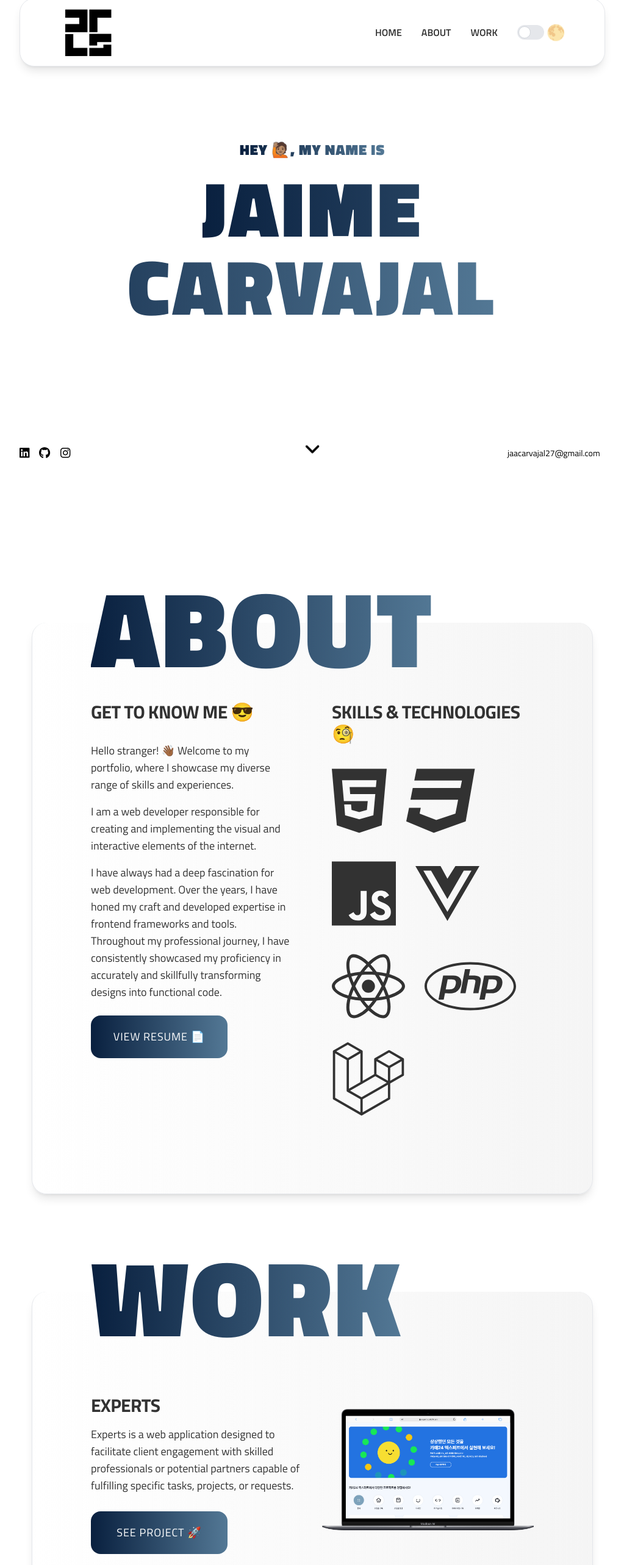
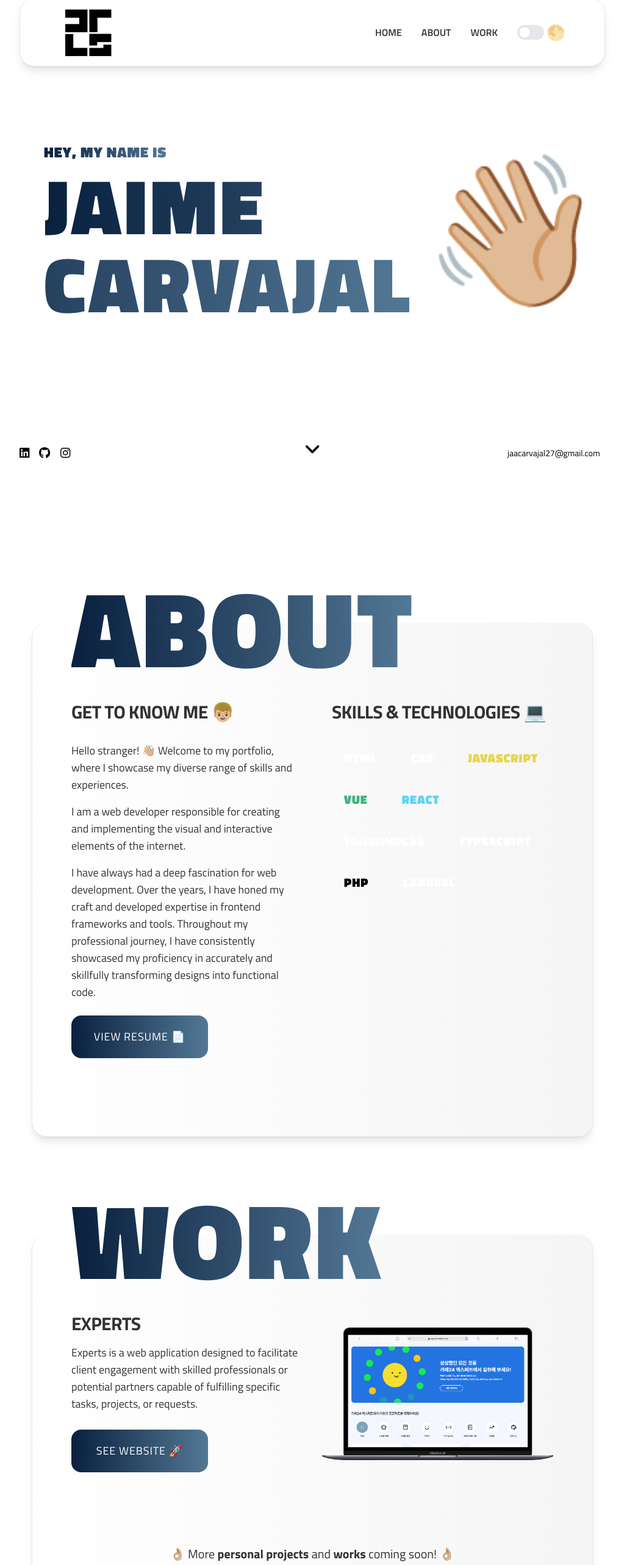
Before and after one commit to JAACarvajal/jaimecarvajal.github.io, a Vue app: page / in a window 1280 px wide. Shown: the part 19-2585 px from the top of the page at 61% size, without its empty margins (128-1151 px from the left). Built offline with nearby package versions, Linux system fonts and the light colour scheme.

Commit message:
minor UI changes in projects

```diff
--- a/src/components/About.vue
+++ b/src/components/About.vue
@@ -17,7 +17,7 @@
           <h3 ref="get_to_know_title"
             class="text-center lp:text-left font-bold text-xl tb:text-2xl lp:text-3xl tracking-tight opacity-0 translate-x-20 duration-700"
             :class="isViewed ? setSlideAnimationClasses('get_to_know_title', 400) : ''">
-            GET TO KNOW ME 😎
+            GET TO KNOW ME 👦🏼
           </h3>
 
           <!-- Descriptions -->
@@ -40,20 +40,19 @@
           <h3 ref="skills_and_tech_title"
             class="text-center lp:text-left font-bold text-xl tb:text-2xl lp:text-3xl tracking-tight opacity-0 translate-x-20 duration-700"
             :class="isViewed ? setSlideAnimationClasses('skills_and_tech_title', 600) : ''">
-            SKILLS & TECHNOLOGIES 🧐
+            SKILLS & TECHNOLOGIES 💻
           </h3>
 
           <!-- Skills section -->
           <div ref="skills_and_tech_desc"
-            class="flex flex-row flex-wrap justify-center lp:justify-start gap-8 opacity-0 translate-x-20 duration-700"
+            class="flex flex-row flex-wrap justify-center lp:justify-start gap-4 text-xl opacity-0 translate-x-20 duration-700"
             :class="isViewed ? setSlideAnimationClasses('skills_and_tech_desc', 700) : ''">
             <div v-for="(skill, index) in skillsList" :key="index"
-              class="flex tb:hidden flex-row justify-center items-center gap-2">
-              <Icon :iconName="skill.icon_name" style="font-size: 2em;" />
-            </div>
-            <div v-for="(skill, index) in skillsList" :key="index"
-              class="hidden tb:flex flex-row justify-center items-center gap-2">
-              <Icon :iconName="skill.icon_name" style="font-size: 4em;" />
+              class="flex flex-row justify-center items-center gap-2">
+              <div
+                class="py-3 px-5 font-extrabold tracking-wider bg-transparent rounded-lg duration-1000 translate-y-0 hover:-translate-y-1 hover:duration-200"
+                :class="skill.color_class">
+                {{ skill.name }}</div>
             </div>
           </div>
         </div>
@@ -67,12 +66,10 @@
 <script>
 import { about_descriptions, skills } from '../constants';
 import Section from "./reusable/Section.vue";
-import Icon from "./reusable/Icon.vue";
 import ResumeButton from "./reusable/ResumeButton.vue";
 
 export default {
   components: {
-    Icon,
     Section,
     ResumeButton
   },
--- a/src/components/Introduction.vue
+++ b/src/components/Introduction.vue
@@ -4,25 +4,32 @@
     class="relative flex flex-col justify-center place-content-center h-screen mx-auto tb:w-11/12 lp:w-3/4 lp:mb-40 text-3xl">
 
     <!-- Center content -->
-    <div class="relative flex flex-col justify-between place-content-center gap-4 py-20 px-10">
+    <div class="relative flex flex-col tb:flex-row justify-between gap-4 py-20 px-10">
       <!-- Greeting -->
+      <div class="flex flex-col place-content-center gap-2 text-center tb:text-left">
         <h1 id="pre_introduction_title" ref="pre_introduction_title"
-        class="w-full text-center font-extrabold text-sm tb:text-xl lp:text-lg pc:text-2xl leading-snug tracking-[.04em] opacity-0 translate-x-20 duration-700"
+          class="w-full font-extrabold text-xs tb:text-base lp:text-xl pc:text-2xl leading-snug tracking-[.04em] opacity-0 translate-x-20 duration-700"
           :class="isViewed ? setSlideAnimationClasses('pre_introduction_title', 300) : ''">
           <span
             class="text-transparent bg-clip-text bg-gradient-to-r from-[#09203F] to-[#537895] dark:from-[#4568dc] dark:to-[#b06ab3]">
-          HEY <span class="text-white">🙋🏽</span>, MY NAME IS
+            HEY, MY NAME IS
           </span>
         </h1>
         <!-- Name -->
         <h1 id="introduction_title" ref="introduction_title"
-        class="w-full text-center font-extrabold text-5xl tb:text-7xl lp:text-[7rem] pc:text-[8rem] leading-snug tracking-[.04em] opacity-0 translate-x-20 duration-700"
+          class="w-full font-extrabold text-7xl tb:text-8xl lp:text-[7rem] pc:text-[8rem] tracking-[.04em] opacity-0 translate-x-20 duration-700"
           :class="isViewed ? setSlideAnimationClasses('introduction_title', 500) : ''">
           <span
             class="text-transparent bg-clip-text bg-gradient-to-r from-[#09203F] to-[#537895] dark:from-[#4568dc] dark:to-[#b06ab3]">
             JAIME CARVAJAL
           </span>
         </h1>
+      </div>
+      <div id="introduction_icon" ref="introduction_icon"
+        class="flex flex-col tb:flex-row items-center h-auto mt-28 tb:mt-16 opacity-0 translate-x-20 duration-700"
+        :class="isViewed ? setSlideAnimationClasses('introduction_icon', 700) : ''">
+        <p class="relative -top-10 text-[10rem] tb:text-[11rem] lp:text-[13rem] pc:text-[15rem]">👋🏼</p>
+      </div>
     </div>
 
     <!-- Bottom content -->
--- a/src/components/Projects.vue
+++ b/src/components/Projects.vue
@@ -8,10 +8,16 @@
 
     <!-- content SLOT -->
     <template #content>
-      <div class="flex flex-col gap-10 tb:gap-16 lp:gap-24 mt-10">
+      <div class="flex flex-col gap-10 tb:gap-16 lp:gap-24">
         <div class="flex flex-col lp:flex-row gap-1 lp:gap-8" v-for="(project, index) in projectsList">
           <Project :projectData="project" :isViewed="isViewed" :index="index" />
         </div>
+      </div>
+      <div ref="more_to_come_projects"
+        class="relative top-10 w-full min-h-max mt-20 translate-x-20 opacity-0 duration-500"
+        :class="isViewed ? setSlideAnimationClasses('more_to_come_projects', 900) : ''">
+        <p class="text-xl text-center">👌🏼 More <strong>personal projects</strong> and <strong>works</strong> coming
+          soon! 👌🏼</p>
       </div>
     </template>
   </Section>
--- a/src/components/reusable/Projects/ProjectImage.vue
+++ b/src/components/reusable/Projects/ProjectImage.vue
@@ -7,7 +7,7 @@
     <a :href="projectData.url" target="_blank" class="block lp:hidden text-center lp:text-left mt-10 w-full">
         <button type="button"
             class="group bg-gradient-to-r from-[#09203F] to-[#537895] dark:from-[#4568dc] dark:to-[#b06ab3] rounded-2xl w-full h-[48px]  tb:h-[56px] lp:w-56 lp:h-[70px] bg-white text-xs tb:text-sm lp:text-lg text-white font-medium uppercase leading-normal tracking-wider duration-1000 translate-y-0 hover:-translate-y-1 hover:duration-200">
-            See project 🚀
+            See website 🚀
         </button>
     </a>
 </template>
--- a/src/components/reusable/Projects/ProjectInfo.vue
+++ b/src/components/reusable/Projects/ProjectInfo.vue
@@ -15,7 +15,7 @@
         <a :href="projectData.url" target="_blank" class="hidden lp:block w-max text-center lp:text-left mt-3">
             <button type="button"
                 class="group bg-gradient-to-r from-[#09203F] to-[#537895] dark:from-[#4568dc] dark:to-[#b06ab3] rounded-2xl w-28 h-[48px] tb:w-40 tb:h-[56px] lp:w-56 lp:h-[70px] bg-white text-xs tb:text-sm lp:text-lg text-white font-medium uppercase leading-normal tracking-wider duration-1000 translate-y-0 hover:-translate-y-1 hover:duration-200">
-                See project 🚀
+                See website 🚀
             </button>
         </a>
     </div>
--- a/src/components/reusable/ResumeButton.vue
+++ b/src/components/reusable/ResumeButton.vue
@@ -2,7 +2,7 @@
     <a href="/resume_06072023.pdf" target="_blank" class="tb:mx-auto mt-5 lp:m-0 lp:mt-2 text-center lp:text-left"
         :class="isMobile ? 'w-full block lp:hidden' : 'w-max hidden lp:block'">
         <button type="button"
-            class="w-full h-[48px] tb:h-[56px] lp:w-56 lp:h-[70px] group  text-xs tb:text-sm lp:text-lg text-white font-medium uppercase leading-normal tracking-wider bg-gradient-to-r from-[#09203F] to-[#537895] rounded-2xl duration-1000 translate-y-0 hover:-translate-y-1 hover:duration-200 dark:from-[#4568dc] dark:to-[#b06ab3]">
+            class="w-full h-[48px] tb:h-[56px] lp:w-56 lp:h-[70px] group text-xs tb:text-sm lp:text-lg text-white font-medium uppercase leading-normal tracking-wider bg-gradient-to-r from-[#09203F] to-[#537895] rounded-2xl duration-1000 translate-y-0 hover:-translate-y-1 hover:duration-200 dark:from-[#4568dc] dark:to-[#b06ab3]">
             View Resume 📄
         </button>
     </a>
--- a/src/components/reusable/Section.vue
+++ b/src/components/reusable/Section.vue
@@ -2,7 +2,7 @@
     <div :ref="sectionRefId" :id="sectionRefId"
         class="relative flex flex-col place-content-center gap-1 text-3xl mx-auto px-5 tb:w-11/12 lp:w-3/4 text-dark-gray min-h-min dark:text-white py-5 lp:py-20">
         <div :ref="containerId"
-            class="group flex flex-col place-content-center relative bg-gradient-to-t tb:bg-gradient-to-l from-light-gray dark:from-dark-mode-layer-2 py-10 tb:py-24 lp:py-32 px-5 tb:px-24 border lp:border-t-0 dark:border-dark-mode-border rounded-3xl shadow-lg -translate-y-40 opacity-0 duration-1000 hover:-translate-y-4 hover:duration-300"
+            class="group flex flex-col place-content-center relative bg-gradient-to-t tb:bg-gradient-to-l from-light-gray dark:from-dark-mode-layer-2 py-10 tb:py-24 lp:py-32 px-5 tb:px-16 border lp:border-t-0 dark:border-dark-mode-border rounded-3xl shadow-lg -translate-y-40 opacity-0 duration-1000 hover:-translate-y-4 hover:duration-300"
             :class="isViewed ? setSlideAnimationClasses(containerId, containerAnimationDelay, true) : ''">
             <h1 ref="main_title"
                 class="text-center w-full lp:text-left lp:absolute lp:-top-16 group-hover:lp:-top-20 pc:-top-20 group-hover:pc:-top-24 left-30 font-extrabold text-6xl tb:text-8xl lp:text-[8rem] pc:text-[11rem] leading-snug tracking-wide translate-x-20 opacity-0 duration-300"
--- a/src/constants/index.js
+++ b/src/constants/index.js
@@ -1,36 +1,44 @@
 export const about_descriptions = [
-    'Hello stranger! 👋🏾 Welcome to my portfolio, where I showcase my diverse range of skills and experiences.',
+    'Hello stranger! 👋🏼 Welcome to my portfolio, where I showcase my diverse range of skills and experiences.',
     'I am a web developer responsible for creating and implementing the visual and interactive elements of the internet.',
     'I have always had a deep fascination for web development. Over the years, I have honed my craft and developed expertise in frontend frameworks and tools. Throughout my professional journey, I have consistently showcased my proficiency in accurately and skillfully transforming designs into functional code.',
 ];
 export const skills = [
     {
         name: 'HTML',
-        icon_name: 'fa-brands fa-html5'
+        color_class: 'bg-[#dd4b25] text-white'
     },
     {
         name: 'CSS',
-        icon_name: 'fa-brands fa-css3'
+        color_class: 'bg-[#254bdd] text-white'
     },
     {
         name: 'JAVASCRIPT',
-        icon_name: 'fa-brands fa-js'
+        color_class: 'bg-[#30312e] text-[#e8d44d]'
     },
     {
         name: 'VUE',
-        icon_name: 'fa-brands fa-vuejs'
+        color_class: 'bg-[#32475b] text-[#3fb27f]'
     },
     {
         name: 'REACT',
-        icon_name: 'fa-brands fa-react'
+        color_class: 'bg-[#212121] text-[#5ed3f3]'
+    },
+    {
+        name: 'TAILWINDCSS',
+        color_class: 'bg-[#38bdf8] text-white'
+    },
+    {
+        name: 'TYPESCRIPT',
+        color_class: 'bg-[#2f74c0] text-white'
     },
     {
         name: 'PHP',
-        icon_name: 'fa-brands fa-php'
+        color_class: 'bg-[#7377ad] text-black'
     },
     {
-        name: 'laravel',
-        icon_name: 'fa-brands fa-laravel'
+        name: 'LARAVEL',
+        color_class: 'bg-[#f72a1d] text-white'
     },
 ];
 
```
Lines whose indentation alone changed are shown as unchanged.
